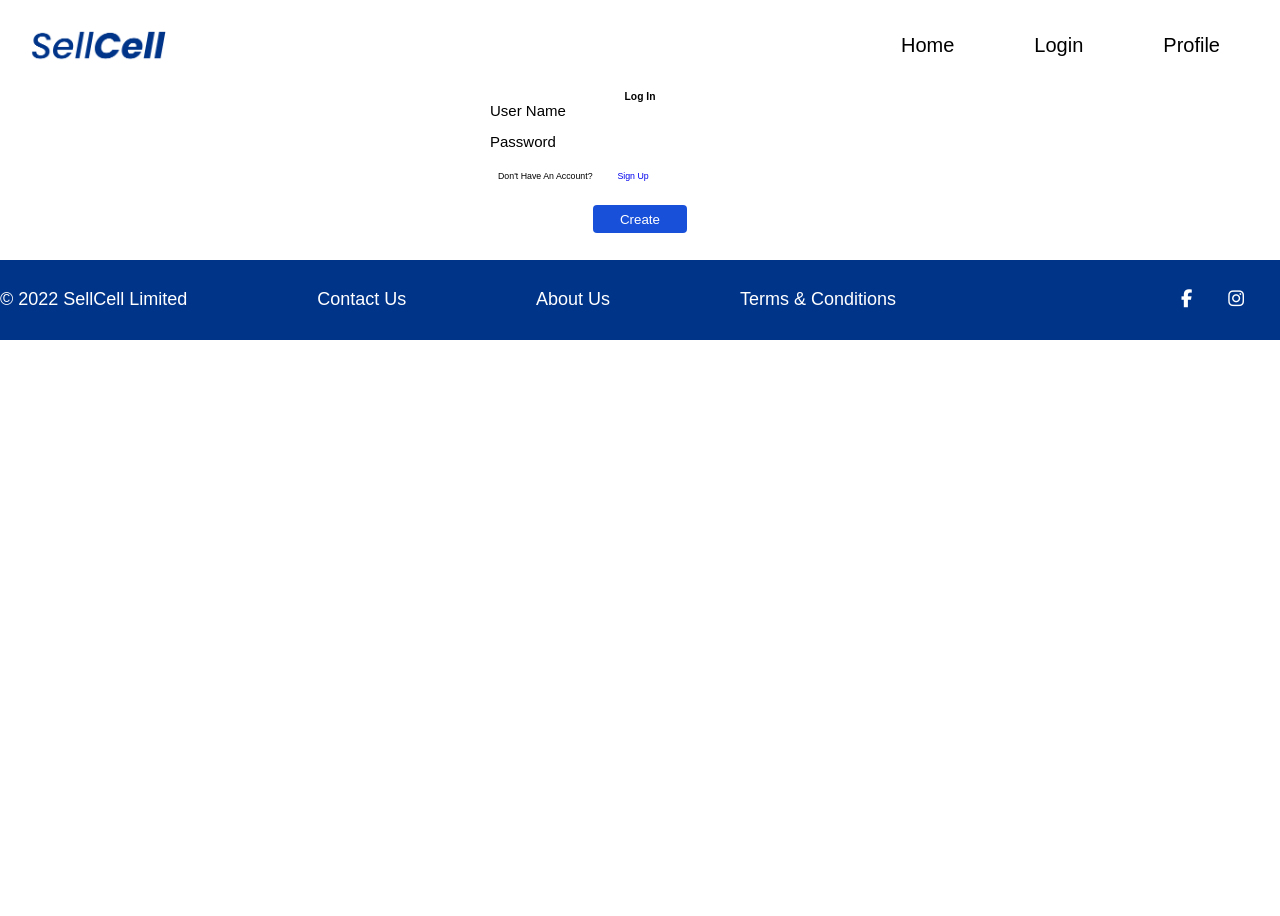
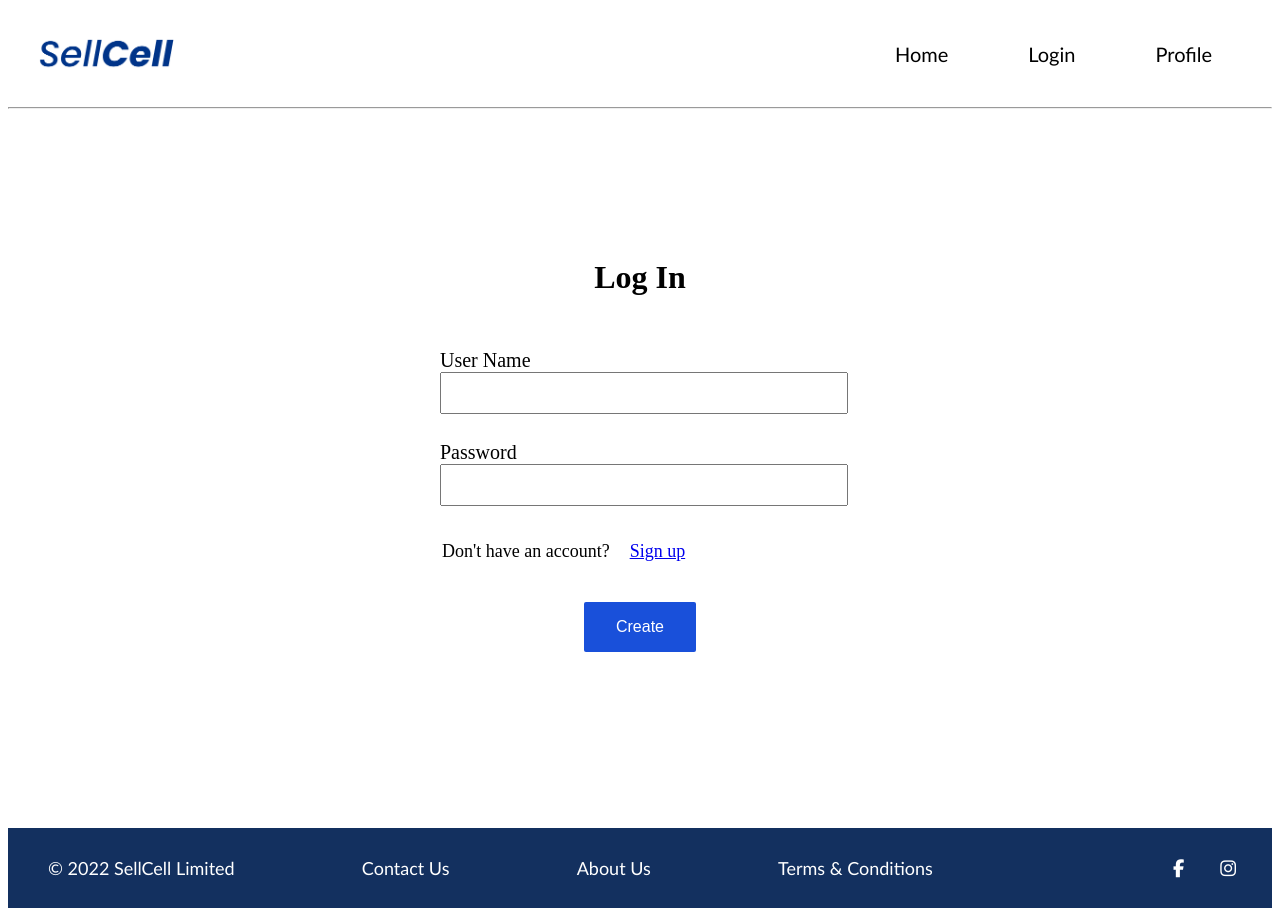
Before and after one commit to ArielJX/SellCell-frondend, a Vue app: page /login in a window 1280 px wide. Before the commit the page ends 800 px from the top, so only its background shows below. Built offline with nearby package versions, Linux system fonts and the light colour scheme.

Commit message:
made all styling to scss, fixed footer and add message % sign up function

```diff
--- /dev/null
+++ b/components/messageContent.vue
@@ -0,0 +1,37 @@
+<template>
+    <div class="message-box">
+        <p class="name">{{ messageData.username }}</p>
+        <p class="message">{{ messageData.message }}</p>
+    </div>
+</template>
+
+<script>
+export default {
+props: {
+    messageData: Object,
+},
+data() {
+    return {
+        username: this.messageData.username,
+        message: this.messageData.message
+    }
+},
+}
+</script>
+
+<style lang="scss" scoped>
+.message-box {
+display: flex;
+}
+
+.name {
+margin-right: 2em;
+font-weight: bold;
+font-size: 20px;
+}
+.message {
+box-shadow: 2px 3px 10px 2px #ccc;
+padding: 12px;
+border-radius: 30px;
+}
+</style>
--- a/src/App.vue
+++ b/src/App.vue
@@ -2,7 +2,10 @@
   import { RouterLink, RouterView } from 'vue-router'
 
   </script>
+
   <template>
+    <div class="page-container">
+      <div class="content-wrap">
     <header>
       <nav>
         <img src="../src/image/logo.png" alt="logo">
@@ -12,9 +15,13 @@ import { RouterLink, RouterView } from 'vue-router'
           <RouterLink to="/profile">Profile</RouterLink>
         </div>
       </nav>
+      <hr>
+
     </header>
+
     <RouterView />
 
+  </div>
     <footer>
       <ul>
         <li>© 2022 SellCell Limited</li>
@@ -27,9 +34,11 @@ import { RouterLink, RouterView } from 'vue-router'
         <i class="fa-brands fa-instagram"></i>
       </div>
     </footer>
+  </div>
   </template>
 
-<style scoped>
+  <style lang="scss" scoped>
+
   img {
     width: 200px;
   }
@@ -56,16 +65,26 @@ a:hover {
     color: #003489;
   }
 
+  .page-container {
+    position: relative;
+    min-height: 100vh;
+  }
+  .content-wrap {
+   padding-bottom: 4rem;
+  }
+
   footer {
     height: 80px;
     width: 100%;
-  background-color: #003489;
+    background-color: #13305F;
     font-family: 'Trebuchet MS', 'Lucida Sans Unicode', 'Lucida Grande', 'Lucida Sans', Arial, sans-serif;
     font-size: 18px;
     color: white;
     display: flex;
     justify-content: space-between;
     align-items: center;
+    position: absolute;
+    bottom: 0;
   }
 
   ul {
@@ -81,4 +100,5 @@ li {
   i {
     padding-right: 2em;
   }
+
   </style>
--- a/src/assets/main.css
+++ b/src/assets/main.css
@@ -1,32 +1 @@
-* {
-  font-family: "Poppins", sans-serif;
-  margin: 0;
-  padding: 0;
-  box-sizing: border-box;
-  outline: none;
-  border: none;
-  text-decoration: none;
-  text-transform: capitalize;
-}
-
-body {
-  margin: 0;
-}
-
-html {
-  font-size: 55%;
-  overflow-x: hidden;
-  scroll-behavior: smooth;
-}
-
-h1 {
-  font-size: 30px;
-}
-
-h2 {
-  font-size: 25px;
-}
-
-p {
-  font-size: 15px;
-}
+/*# sourceMappingURL=main.css.map */
--- a/src/assets/main.scss
+++ b/src/assets/main.scss
@@ -1,77 +1,77 @@
-//colours
+// //colours
 
-$main-blue:#184DD1;
-$dark-blue:#003489;
-$background-blue:#E1EDFF;
-$black:black;
+// $main-blue:#184DD1;
+// $dark-blue:#003489;
+// $background-blue:#E1EDFF;
+// $black:black;
 
-* {
-    font-family: 'Poppins', sans-serif;
-    margin: 0;
-    padding: 0;
-    box-sizing: border-box;
-    outline: none;
-    border: none;
-    text-decoration: none;
-    text-transform: capitalize;
-}
-body {
-    margin: 0;
-}
-html {
-    font-size: 55%;
-    overflow-x: hidden;
-    scroll-behavior: smooth;
-}
-h1 {
-    font-size: 30px;
-}
+// * {
+//     font-family: 'Poppins', sans-serif;
+//     margin: 0;
+//     padding: 0;
+//     box-sizing: border-box;
+//     outline: none;
+//     border: none;
+//     text-decoration: none;
+//     text-transform: capitalize;
+// }
+// body {
+//     margin: 0;
+// }
+// html {
+//     font-size: 55%;
+//     overflow-x: hidden;
+//     scroll-behavior: smooth;
+// }
+// h1 {
+//     font-size: 30px;
+// }
 
-h2 {
-    font-size: 25px;
-}
+// h2 {
+//     font-size: 25px;
+// }
 
-p{
-    font-size: 15px;
-}
+// p{
+//     font-size: 15px;
+// }
 
-@mixin bth-theme {
-    display: inline-block;
-    justify-content: center;
-    margin-top: 1rem;
-    padding: .8rem 3rem;
-    background: $dark-blue;
-    color: $white;
-    cursor: pointer;
-    font-size: 1.7rem;
-    border-radius: .3rem;
-    font-weight: 500;
-    text-align: center;
-    &:hover {
-    background: $background-blue;
-    }
-}
+// @mixin bth-theme {
+//     display: inline-block;
+//     justify-content: center;
+//     margin-top: 1rem;
+//     padding: .8rem 3rem;
+//     background: $dark-blue;
+//     color: $white;
+//     cursor: pointer;
+//     font-size: 1.7rem;
+//     border-radius: .3rem;
+//     font-weight: 500;
+//     text-align: center;
+//     &:hover {
+//     background: $background-blue;
+//     }
+// }
 
-@mixin strip-banner-theme {
-    background-color: $background-blue;
-    display: flex;
-    justify-content: space-between;
-    padding: 100px;
-    width: 100%;
-    margin: 0 auto 0 auto;
-    .container {
-        padding-right: 15px;
-    }
-    img{
-        height: 300px;
-    }
-    h1 {
-        margin: 0;
-    }
-    p {
-        margin-right: 15px;
-    }
-    .btn__marketplace {
-        @include btn-theme;
-    }
-}
+// @mixin strip-banner-theme {
+//     background-color: $background-blue;
+//     display: flex;
+//     justify-content: space-between;
+//     padding: 100px;
+//     width: 100%;
+//     margin: 0 auto 0 auto;
+//     .container {
+//         padding-right: 15px;
+//     }
+//     img{
+//         height: 300px;
+//     }
+//     h1 {
+//         margin: 0;
+//     }
+//     p {
+//         margin-right: 15px;
+//     }
+//     .btn__marketplace {
+//         @include btn-theme;
+//     }
+// }
--- a/src/views/LoginView.vue
+++ b/src/views/LoginView.vue
@@ -1,14 +1,14 @@
 <template>
     <div class="login-form">
-        <h3 class="center">Log In</h3>
+        <h1 class="center">Log In</h1>
 
         <div class="login-box center">
             <div class="login-box--info">
-                <p>User Name</p>
+                <label>User Name</label>
                 <input type="text">
             </div>
             <div class="login-box--info">
-                <p>Password</p>
+                <label>Password</label>
                 <input type="text">
             </div>
             <div class="info">
@@ -28,9 +28,9 @@ export default {
 }
 </script>
 
-<style scoped>
+<style lang="scss" scoped>
 .login-form {
-    margin: 0 auto 3rem auto;
+    margin: 8em auto;
     width: 60%;
     max-width: 800px;
     display: flex;
@@ -38,16 +38,29 @@ export default {
     justify-content: center;
 }
 
+
 .center {
     align-self: center;
 }
 
 .mt-1 {
-    margin-top: 16px;
+    margin-top: 2em;
+}
+
+
+label {
+  font-size: 20px;
+}
+
+input {
+    height: 36px;
+    width: 400px;
+    margin-bottom: 2em;
 }
 
 .login-box {
-    width: 300px;
+    width: 400px;
+    margin-top: 2em;
 }
 
 .login-box--info {
@@ -62,20 +75,22 @@ export default {
     gap: 1em;
 }
 
-span,
-a {
-    margin: 8px;
+span, a {
+    margin: 8px 2px;
+    font-size: 18px;
+}
+
+a:hover {
+ color: red;
 }
 
 button {
-    color: white;
-    background-color: #1950DA;
-    border: none;
-    border-radius: 4px;
-    padding: 0.5em 2em;
-}
-
-input {
-    height: 1.5rem;
+  color: white;
+  background-color: #1950DA;
+  border: none;
+  border-radius: 2px;
+  padding: 1em 2em;
+  margin-bottom: 4em;
+  font-size: 16px;
 }
 </style>
--- a/src/views/SignupView.vue
+++ b/src/views/SignupView.vue
@@ -4,49 +4,91 @@
   </header>
 
   <div class="signup-form">
-    <h3 class="center">Create a personal account</h3>
+    <h2 class="center">Create a personal account</h2>
     <div class="img-wrapper center">
       <img class="signup-img" src="../image/uploaded-icon.png" alt="">
 
     </div>
-    <span class="center">Upload
-      profile photo</span>
+    <span class="center">Upload profile photo</span>
     <div class="signup-box center">
       <div class="signup-box--info">
-        <p>User Name</p>
-        <input type="text">
+        <label>User Name</label>
+        <input type="text" name="username" v-model="username">
       </div>
       <div class="signup-box--info">
-        <p>Email</p>
-        <input type="text">
+        <label>Email</label>
+        <input type="text" name="email" v-model="email">
       </div>
       <div class="signup-box--info">
-        <p>Password</p>
-        <input type="text">
+        <label>Password</label>
+        <input type="text" name="password" v-model="password">
       </div>
       <div class="signup-box--info">
-        <p>Confirm Password</p>
-        <input type="text">
+        <label>Confirm Password</label>
+        <input type="text" name="confirm_password" v-model="confirm_password">
       </div>
     </div>
-    <button class="mt-1 center" type="button">Create</button>
+    <button class="mt-1 center" @click="registerForm" type="button">Create</button>
   </div>
 </template>
 
 <script>
 export default {
-
-}
+  data() {
+        return {
+            username: null,
+            email: null,
+            password: null,
+            confirm_password: null,
+            registerArray: []
+            };
+},
+methods: {
+        async registerForm() {
+            console.log("register form");
+            const response = await fetch("http://localhost:3000/register", {
+                    method: "POST",
+                    headers: { "content-type": "application/json" },
+                    body: JSON.stringify({
+                        username: this.username,
+                        email: this.email,
+                        password:this.password,
+                        confirm_password:this.confirm_password
+                    })
+                });
+            const data = await response.text();
+                // window.location = "http://127.0.0.1:5173/login";
+            },
+            async getProfileLists() {
+            const response = await fetch("http://localhost:3000/register");
+            const data = await response.json();
+            this.registerArray = data;
+    },
+          }
+        }
 </script>
 
-<style scoped>
+<style lang="scss" scoped>
 .signup-form {
-  margin: 0 auto 3rem auto;
+  margin: 4em auto;
   width: 60%;
   max-width: 680px;
   display: flex;
   flex-direction: column;
   justify-content: center;
+}
+
+span {
+  margin-bottom: 4em;
+}
+
+input {
+  height: 36px;
+  margin-bottom: 2em;
+}
+
+label {
+  font-size: 20px;
 }
 
 .img-wrapper {
@@ -59,7 +101,7 @@ export default {
 }
 
 .mt-1 {
-  margin-top: 16px;
+  margin-top: 1em;
 }
 
 img {
@@ -81,10 +123,8 @@ button {
   background-color: #1950DA;
   border: none;
   border-radius: 2px;
-  padding: 0.5em 2em;
-}
-
-input {
-  height: 1.5rem;
+  padding: 1em 2em;
+  margin-bottom: 4em;
+  font-size: 16px;
 }
 </style>
--- a/src/views/listProductPage.vue
+++ b/src/views/listProductPage.vue
@@ -92,7 +92,7 @@ components: { listProductPage },
 }
 </script>
 
-<style scoped>
+<style lang="scss" scoped>
 .product-list {
     text-align: center;
     padding: 2em 0;
```
Also changed, not shown: src/views/ProductDetail.vue (+55 -13 lines), 1 other file (tests, documents, lock files or other folders). Lines whose indentation alone changed are shown as unchanged.
